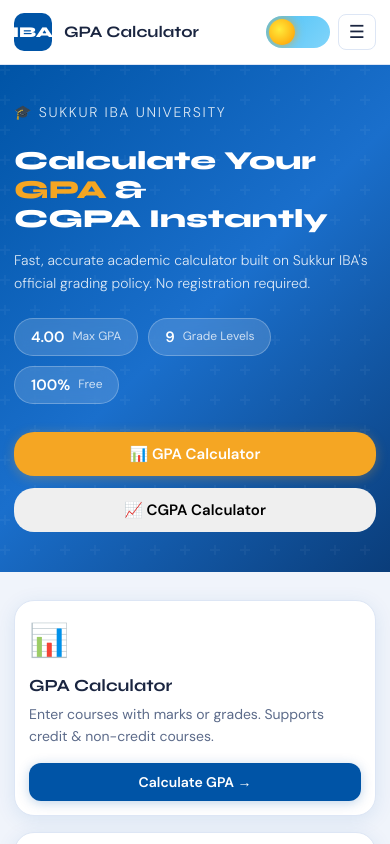
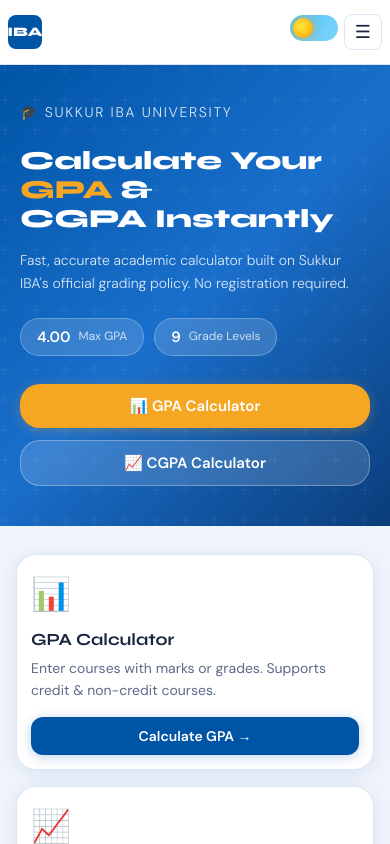
Before and after one commit to atif929/sukkur-iba-gpa-calculator, a React (Create React App) app: page / in a window 390 px wide. Shown: the top 844 px of the page. Built offline with nearby package versions, Linux system fonts and the light colour scheme.

Commit message:
Fix 5 mobile issues

```diff
--- a/src/components/Navbar.jsx
+++ b/src/components/Navbar.jsx
@@ -35,15 +35,15 @@
   return (
     <nav className="navbar">
       <div className="container navbar-inner">
-        <NavLink to="/" className="navbar-brand">
-          <div className="navbar-logo">IBA</div>
-          <div>
-            <div className="navbar-title">GPA Calculator</div>
-            <div className="navbar-subtitle">Sukkur IBA University</div>
-          </div>
-        </NavLink>
+        <NavLink to="/" className="navbar-brand" style={{ minWidth: 0, overflow: "hidden" }}>
+  <div className="navbar-logo" style={{ flexShrink: 0 }}>IBA</div>
+  <div className="navbar-text-group">
+    <div className="navbar-title">GPA Calculator</div>
+    <div className="navbar-subtitle">Sukkur IBA University</div>
+  </div>
+</NavLink>
 
-        <div style={{ display: "flex", alignItems: "center", gap: 8 }}>
+        <div style={{ display: "flex", alignItems: "center", gap: 6, flexShrink: 0 }}>
           <div className="navbar-links" style={{ display: "flex" }}>
             {links.map(l => (
               <NavLink key={l.to} to={l.to} end={l.end}
@@ -54,12 +54,15 @@
           </div>
 
           {installPrompt && !installed && (
-            <button onClick={handleInstall} className="btn btn-accent btn-sm" title="Install as App">
-              Install App
+            <button onClick={handleInstall} className="btn btn-accent btn-sm"
+              title="Install as App" style={{ gap: 4 }}>
+              📲 Install App
             </button>
           )}
 
-          <DarkToggle dark={dark} toggle={toggleDark} />
+          <div className="dark-toggle-wrapper">
+              <DarkToggle dark={dark} toggle={toggleDark} />
+          </div>
 
           <button onClick={() => setMenuOpen(!menuOpen)} className="hamburger-btn"
             aria-label="Menu" style={{
--- a/src/index.css
+++ b/src/index.css
@@ -460,15 +460,25 @@
   .navbar-links { display: none !important; }
   .hamburger-btn { display: flex !important; }
   .result-layout { grid-template-columns: 1fr !important; }
+  .navbar-text-group { display: none; }
+  .dark-toggle-wrapper button { width: 48px !important; height: 26px !important; }
+  .dark-toggle-wrapper button > div:last-child {
+    width: 20px !important; height: 20px !important;
+    top: 3px !important; font-size: 11px !important;
+  }
 }
 
 @media (max-width: 640px) {
-  .container { padding: 0 14px; }
+  .container { padding: 0 16px; }
+  .hero .container { padding: 0 20px; }
+  .navbar-inner { padding: 0 8px; gap: 8px; }
+  .navbar-logo { width: 34px !important; height: 34px !important; font-size: 13px !important; border-radius: 8px !important; flex-shrink: 0; }
+  .navbar-brand { gap: 8px; }
   .card { padding: 14px; }
   .section { padding: 28px 0; }
   .hero { padding: 36px 0 40px; }
   .hero h1 { font-size: 26px; }
-  .hero p { font-size: 14px; margin-bottom: 24px; }
+  .hero p { font-size: 14px; margin-bottom: 24px; word-break: break-word; }
   .hero-actions { flex-direction: column; }
   .hero-actions .btn { width: 100%; justify-content: center; }
   .btn-lg { padding: 12px 20px; font-size: 15px; }
--- a/src/pages/Home.jsx
+++ b/src/pages/Home.jsx
@@ -1,26 +1,22 @@
-import { useRef } from "react";
 import { useNavigate } from "react-router-dom";
 import { GRADE_TABLE } from "../utils/grading";
-import PageWrapper from "../components/PageWrapper";
-import useNebulaStars from "../hooks/useNebulaStars";
 
 export default function Home() {
   const nav = useNavigate();
-  const pageRef = useRef(null);
-  useNebulaStars(pageRef);
 
   return (
-    <PageWrapper>
-      <div ref={pageRef}>
+    <>
+      {/* Hero */}
       <section className="hero">
         <div className="container" style={{ position: "relative", zIndex: 1 }}>
           <p className="hero-eyebrow">🎓 Sukkur IBA University</p>
           <h1>Calculate Your <span>GPA</span> &<br />CGPA Instantly</h1>
           <p>Fast, accurate academic calculator built on Sukkur IBA's official grading policy. No registration required.</p>
 
+          {/* Stat pills — Fix 3: removed 100% Free */}
           <div style={{ display: "flex", gap: 10, flexWrap: "wrap", marginBottom: 28 }}>
-              {[{ v: "4.00", l: "Max GPA" }, { v: "9", l: "Grade Levels" }, { v: "100%", l: "Free" }].map(s => (
-                <div key={s.l} className="hero-stat-pill" style={{
+            {[{ v: "4.00", l: "Max GPA" }, { v: "9", l: "Grade Levels" }].map(s => (
+              <div key={s.l} style={{
                 background: "rgba(255,255,255,0.15)", backdropFilter: "blur(8px)",
                 border: "1px solid rgba(255,255,255,0.25)", borderRadius: 50,
                 padding: "6px 16px", display: "flex", alignItems: "center", gap: 8
@@ -32,37 +28,33 @@
           </div>
 
           <div className="hero-actions">
-              <button className="btn btn-accent btn-lg" onClick={() => nav("/gpa")}>
-                📊 GPA Calculator
-              </button>
-              <button className="btn btn-lg btn-hero-glass" onClick={() => nav("/cgpa")}>
-                📈 CGPA Calculator
-              </button>
+            <button className="btn btn-accent btn-lg" onClick={() => nav("/gpa")}>📊 GPA Calculator</button>
+            <button className="btn btn-lg"
+              style={{ background: "rgba(255,255,255,0.15)", color: "white", border: "1.5px solid rgba(255,255,255,0.3)" }}
+              onClick={() => nav("/cgpa")}>📈 CGPA Calculator</button>
           </div>
         </div>
       </section>
 
+      {/* Feature Cards */}
       <section className="section">
         <div className="container">
           <div style={{ display: "grid", gridTemplateColumns: "repeat(auto-fit, minmax(260px, 1fr))", gap: 16, marginBottom: 32 }}>
             {[
-                { icon: "📊", title: "GPA Calculator",  desc: "Enter courses with marks or grades. Supports credit & non-credit courses.", action: () => nav("/gpa"),     cta: "Calculate GPA" },
-                { icon: "📈", title: "CGPA Calculator", desc: "Combine multiple semesters to track your cumulative academic progress.",    action: () => nav("/cgpa"),    cta: "Calculate CGPA" },
-                { icon: "📋", title: "Grading Policy",  desc: "View the complete Sukkur IBA grading table with grade points and ranges.",  action: () => nav("/grading"), cta: "View Policy" },
+              { icon: "📊", title: "GPA Calculator", desc: "Enter courses with marks or grades. Supports credit & non-credit courses.", action: () => nav("/gpa"), cta: "Calculate GPA" },
+              { icon: "📈", title: "CGPA Calculator", desc: "Combine multiple semesters to track your cumulative academic progress.", action: () => nav("/cgpa"), cta: "Calculate CGPA" },
+              { icon: "📋", title: "Grading Policy", desc: "View the complete Sukkur IBA grading table with grade points and ranges.", action: () => nav("/grading"), cta: "View Policy" },
             ].map(card => (
               <div className="card" key={card.title} style={{ display: "flex", flexDirection: "column" }}>
                 <div style={{ fontSize: 32, marginBottom: 10 }}>{card.icon}</div>
                 <h3 style={{ fontSize: 17, marginBottom: 6 }}>{card.title}</h3>
                 <p style={{ color: "var(--text-muted)", fontSize: 14, flex: 1, marginBottom: 16 }}>{card.desc}</p>
-                  <button
-                    className="btn btn-primary btn-nebula-purple"
-                    style={{ width: "100%", justifyContent: "center" }}
-                    onClick={card.action}
-                  >{card.cta} →</button>
+                <button className="btn btn-primary" style={{ width: "100%", justifyContent: "center" }} onClick={card.action}>{card.cta} →</button>
               </div>
             ))}
           </div>
 
+          {/* Grading table */}
           <div className="card">
             <div style={{ display: "flex", justifyContent: "space-between", alignItems: "center", marginBottom: 16, flexWrap: "wrap", gap: 8 }}>
               <div>
@@ -73,7 +65,9 @@
             </div>
             <div style={{ overflowX: "auto" }}>
               <table className="grade-table">
-                  <thead><tr><th>Grade</th><th>Grade Points</th><th>Percentage Range</th></tr></thead>
+                <thead>
+                  <tr><th>Grade</th><th>Grade Points</th><th>Percentage Range</th></tr>
+                </thead>
                 <tbody>
                   {GRADE_TABLE.map(g => (
                     <tr key={g.grade}>
@@ -91,11 +85,10 @@
 
       <footer className="footer">
         <div className="container">
-            <p>GPA Calculator for <strong style={{ color: "white" }}>Sukkur IBA University</strong> — For reference only.</p>
-            <p style={{ marginTop: 6, fontSize: 12 }}>Built with ❤️ by <strong style={{ color: "white" }}>Atif Rameez</strong> for IBA students</p>
+          <p>GPA Calculator for <strong style={{ color: "white" }}>Sukkur IBA University</strong> — For reference only. Always verify with your faculty.</p>
+          <p style={{ marginTop: 6, fontSize: 12 }}>Built with ❤️ for IBA students</p>
         </div>
       </footer>
-      </div>
-    </PageWrapper>
+    </>
   );
 }
```
Lines whose indentation alone changed are shown as unchanged.
